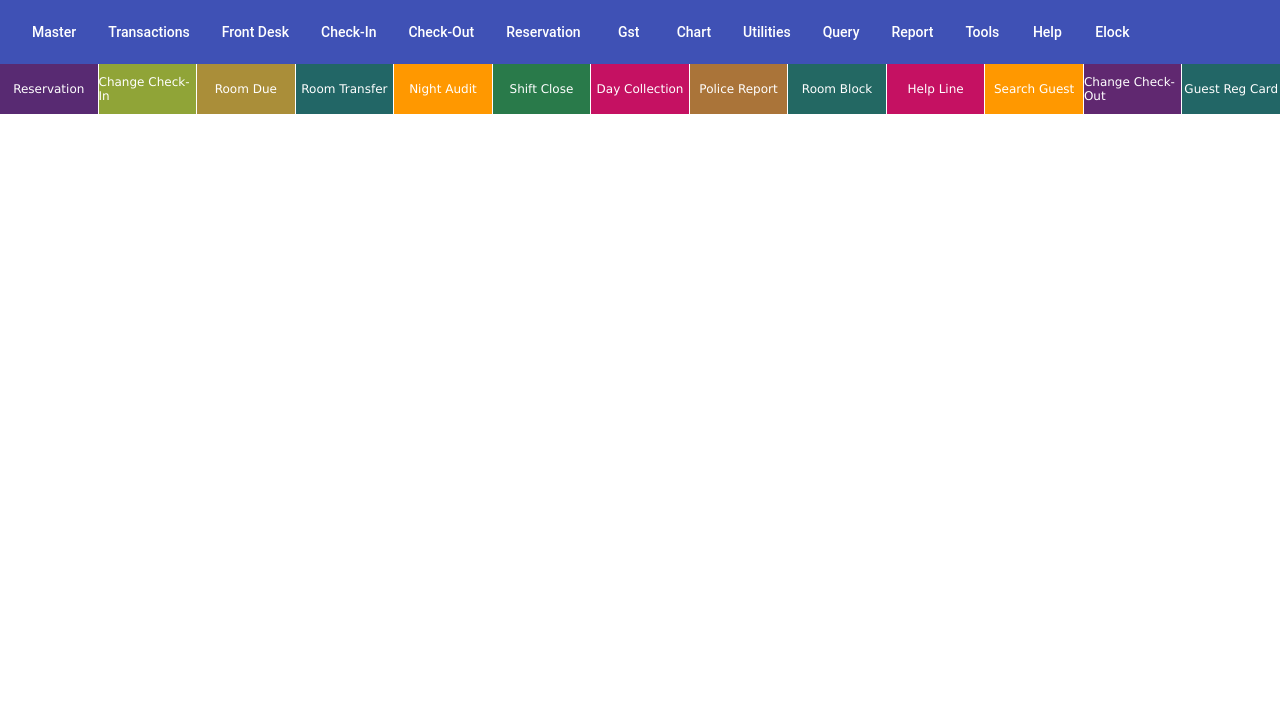
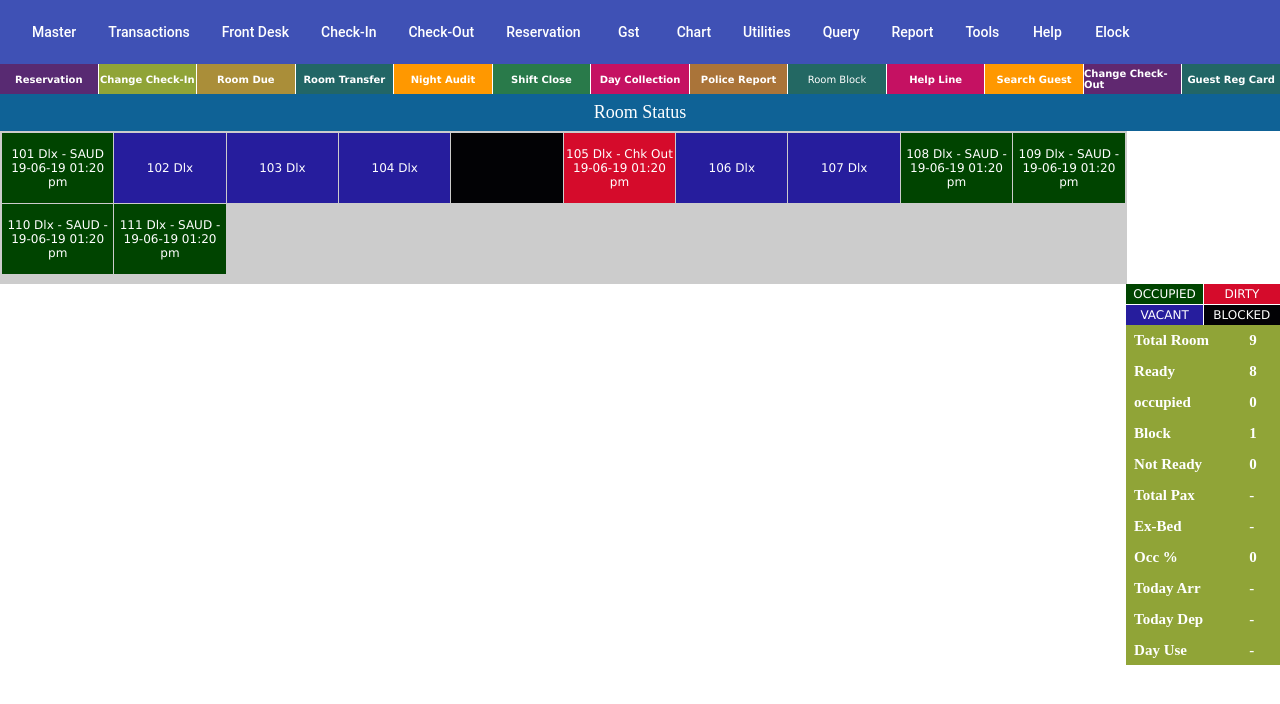
Before and after one commit to mazzinfo/romboo, an Angular app: page /dashboard in a window 1280 px wide. Shown: the top 704 px of the page. Built offline with nearby package versions, Linux system fonts and the light colour scheme.

Commit message:
dashboard

```diff
--- a/src/app/home/dashboard/dashboard.component.html
+++ b/src/app/home/dashboard/dashboard.component.html
@@ -1,3 +1,63 @@
 <app-apptoolbar></app-apptoolbar>
 
 <app-appheaderbar></app-appheaderbar>
+<section>
+    <div class="body-head">Room Status</div>
+    <div class="room-block">
+        <mat-grid-list class="room-grid-block" cols="10" rowHeight="70px">
+            <mat-grid-tile class="occupied">   101 Dlx - SAUD  19-06-19 01:20 pm </mat-grid-tile>
+            <mat-grid-tile class="vacant">   102 Dlx  </mat-grid-tile>
+            <mat-grid-tile class="vacant">   103 Dlx  </mat-grid-tile>
+            <mat-grid-tile class="vacant">   104 Dlx  </mat-grid-tile>
+            <mat-grid-tile class="blocked">    </mat-grid-tile>
+            <mat-grid-tile class="dirty">   105 Dlx - Chk Out  19-06-19 01:20 pm </mat-grid-tile>
+            <mat-grid-tile class="vacant">   106 Dlx  </mat-grid-tile>
+            <mat-grid-tile class="vacant">   107 Dlx  </mat-grid-tile>
+            <mat-grid-tile class="occupied">   108 Dlx - SAUD - 19-06-19 01:20 pm </mat-grid-tile>
+            <mat-grid-tile class="occupied">   109 Dlx - SAUD - 19-06-19 01:20 pm </mat-grid-tile>
+            <mat-grid-tile class="occupied">   110 Dlx - SAUD - 19-06-19 01:20 pm </mat-grid-tile>
+            <mat-grid-tile class="occupied">   111 Dlx - SAUD - 19-06-19 01:20 pm </mat-grid-tile>
+            </mat-grid-list>
+         </div>
+    <aside class="room-status-block">
+
+        <mat-grid-list class="menu-grid" cols="2" rowHeight="20px">
+            <mat-grid-tile class="occupied">
+
+                OCCUPIED
+
+            </mat-grid-tile>
+            <mat-grid-tile class="dirty">
+
+                DIRTY
+
+            </mat-grid-tile>
+            <mat-grid-tile class="vacant">
+
+                VACANT
+
+            </mat-grid-tile>
+            <mat-grid-tile class="blocked">
+
+                BLOCKED
+
+            </mat-grid-tile>
+        </mat-grid-list>
+
+        <mat-grid-list class="room-status-list" cols="1" rowHeight="30px">
+<mat-grid-tile><div class="room-status-list-right">Total Room</div>    <div class="room-status-list-left" >9</div></mat-grid-tile>
+<mat-grid-tile><div class="room-status-list-right">Ready</div>    <div class="room-status-list-left" >8</div> </mat-grid-tile>
+  <mat-grid-tile><div class="room-status-list-right">occupied</div>    <div class="room-status-list-left" >0</div></mat-grid-tile>
+  <mat-grid-tile><div class="room-status-list-right">Block</div>    <div class="room-status-list-left" >1</div></mat-grid-tile>
+  <mat-grid-tile><div class="room-status-list-right">Not Ready</div>    <div class="room-status-list-left" >0</div></mat-grid-tile>
+  <mat-grid-tile><div class="room-status-list-right">Total Pax</div>    <div class="room-status-list-left" >-</div></mat-grid-tile>
+  <mat-grid-tile><div class="room-status-list-right">Ex-Bed</div>    <div class="room-status-list-left" >-</div></mat-grid-tile>
+  <mat-grid-tile><div class="room-status-list-right">Occ %</div>    <div class="room-status-list-left" >0</div></mat-grid-tile>
+  <mat-grid-tile><div class="room-status-list-right">Today Arr</div>    <div class="room-status-list-left" >-</div></mat-grid-tile>
+  <mat-grid-tile><div class="room-status-list-right">Today Dep</div>    <div class="room-status-list-left" >-</div></mat-grid-tile>
+  <mat-grid-tile><div class="room-status-list-right">Day Use</div>    <div class="room-status-list-left" >-</div></mat-grid-tile>
+                </mat-grid-list>
+
+    </aside>
+
+</section>
--- a/src/app/home/dashboard/dashboard.component.scss
+++ b/src/app/home/dashboard/dashboard.component.scss
@@ -0,0 +1,67 @@
+.body-head{
+    background: #0f6296; text-align: center;color: white;
+    padding: 8px;
+    font-size: 18px;
+    border: #261D9D;
+}
+.room-status-list{
+    background: #90A437;
+}
+.room-status-list-right{
+    width: 75%;
+    color: white;
+    font-size: 15px;
+   font-weight: bold;
+}
+.room-grid-block{
+    padding: 4px;
+    text-align: center;
+}
+
+.room-status-list-left{
+    width: 15%;
+    color: white;
+    font-size: 15px;
+   font-weight: bold;
+}
+
+  .room-block{
+background: #ccc;
+padding: 2px;
+width: 87.7%;
+height: 90%;
+    float: left;
+  }
+
+  .room-status-block{
+      float: right;
+      width: 12%;
+  }
+
+  .occupied{
+    background:#004400;
+    color:white;
+    font-size: 12px;
+    font-family: Verdana, Geneva, 'Arial Narrow Bold', sans-serif;
+}
+.dirty{
+    background:#D50B2B;
+    color:white;
+    font-size: 12px;
+    font-family: Verdana, Geneva, 'Arial Narrow Bold', sans-serif;
+
+}
+
+.vacant{
+    background:#261D9D;
+    color:white;
+    font-size: 12px;
+    font-family: Verdana, Geneva, 'Arial Narrow Bold', sans-serif;
+}
+
+.blocked{
+    background:#020205;
+    color:white;
+    font-size: 12px;
+    font-family: Verdana, Geneva, 'Arial Narrow Bold', sans-serif;
+}
--- a/src/app/home/home.module.ts
+++ b/src/app/home/home.module.ts
@@ -1,3 +1,4 @@
+import { MaterialModule } from './../material/material.module';
 import { LayoutModule } from './../layout/layout.module';
 import { NgModule } from '@angular/core';
 import { CommonModule } from '@angular/common';
@@ -7,7 +8,7 @@ import { DashboardComponent } from './dashboard/dashboard.component';
 @NgModule({
   declarations: [ DashboardComponent],
   imports: [
-    CommonModule,LayoutModule
+    CommonModule,LayoutModule,MaterialModule
   ]
 })
 export class HomeModule { }
--- a/src/app/layout/appheaderbar/appheaderbar.component.html
+++ b/src/app/layout/appheaderbar/appheaderbar.component.html
@@ -1,4 +1,4 @@
-<mat-grid-list class="menu-grid" cols="13" rowHeight="50px">
+<mat-grid-list class="menu-grid" cols="13" rowHeight="30px">
   <mat-grid-tile class="menu1">
 
         Reservation
--- a/src/app/layout/appheaderbar/appheaderbar.component.scss
+++ b/src/app/layout/appheaderbar/appheaderbar.component.scss
@@ -2,96 +2,109 @@
   width: 100%;
   height: 100%;
     background: black;
-    color: aliceblue
+    color: aliceblue;
+    text-align: center;
 }
 .menu1{
     background:#582A72;
     color:white;
-    font-size: 12px;
+    font-size: 10px;
+    font-weight: bold;
     font-family: Verdana, Geneva, 'Arial Narrow Bold', sans-serif;
 }
 
 .menu2{
     background: #90A437;
     color:white;
-    font-size: 12px;
+    font-size: 10px;
+    font-weight: bold;
     font-family: Verdana, Geneva, 'Arial Narrow Bold', sans-serif;
 }
 
 .menu3{
     background: #AA8E39;
     color:white;
-    font-size: 12px;
+    font-size: 10px;
     font-family: Verdana, Geneva, 'Arial Narrow Bold', sans-serif;
+    font-weight: bold;
 }
 
 .menu4{
     background:#226666;
     color:white;
-    font-size: 12px;
+    font-size: 10px;
     font-family: Verdana, Geneva, 'Arial Narrow Bold', sans-serif;
+    font-weight: bold;
 }
 
 .menu5{
     background:#FF9800;
     color:white;
-    font-size: 12px;
+    font-size: 10px;
     font-family: Verdana, Geneva, 'Arial Narrow Bold', sans-serif;
+    font-weight: bold;
 }
 
 .menu6{
     background:#297A4A;
     color:white;
-    font-size: 12px;
+    font-size: 10px;
     font-family: Verdana, Geneva, 'Arial Narrow Bold', sans-serif;
+    font-weight: bold;
 }
 
 .menu7{
     background:#C51162;
     color:white;
-    font-size: 12px;
+    font-size: 10px;
     font-family: Verdana, Geneva, 'Arial Narrow Bold', sans-serif;
+    font-weight: bold;
 }
 .menu8{
     background:#AA7439;
     color:white;
-    font-size: 12px;
+    font-size: 10px;
     font-family: Verdana, Geneva, 'Arial Narrow Bold', sans-serif;
+    font-weight: bold;
 }
 .menu9{
     background:#236863;
     color:white;
-    font-size: 12px;
+    font-size: 10px;
     font-family: Verdana, Geneva, 'Arial Narrow Bold', sans-serif;
 }
 .menu10{
     background:#C51162;
     color:white;
-    font-size: 12px;
+    font-size: 10px;
     font-family: Verdana, Geneva, 'Arial Narrow Bold', sans-serif;
+    font-weight: bold;
 }
 .menu11{
     background:#FF9800;
     color:white;
-    font-size: 12px;
+    font-size: 10px;
     font-family: Verdana, Geneva, 'Arial Narrow Bold', sans-serif;
+    font-weight: bold;
 }
 .menu12{
     background:#602870;
     color:white;
-    font-size: 12px;
+    font-size: 10px;
     font-family: Verdana, Geneva, 'Arial Narrow Bold', sans-serif;
+    font-weight: bold;
 }
 .menu13{
     background:#226666;
     color:white;
-    font-size: 12px;
+    font-size: 10px;
     font-family: Verdana, Geneva, 'Arial Narrow Bold', sans-serif;
+    font-weight: bold;
 }
 
 
 .menu-grid{
-    padding: 1px !important;
+    padding: 0px !important;
     margin: 0px !important;
 
 
```
